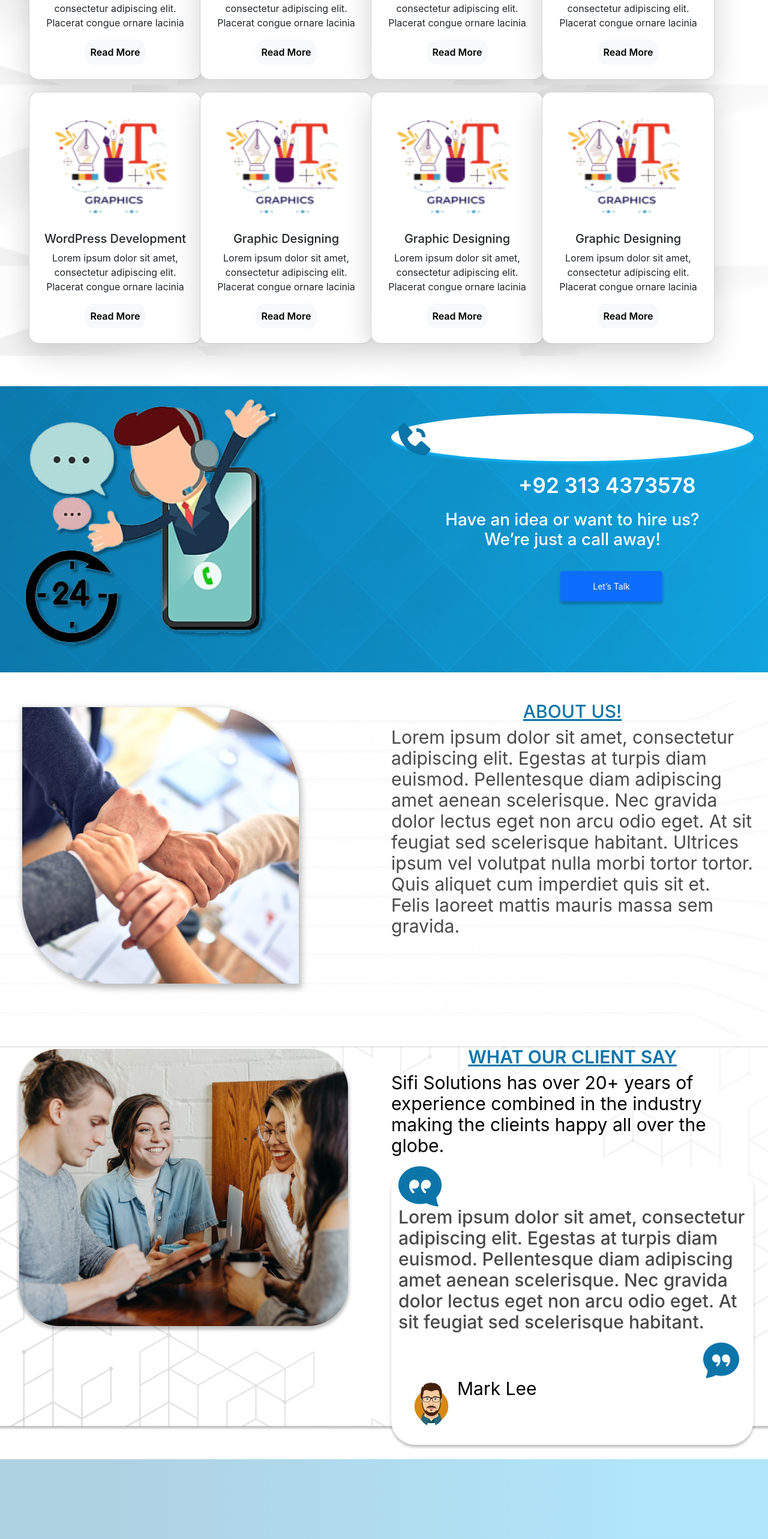
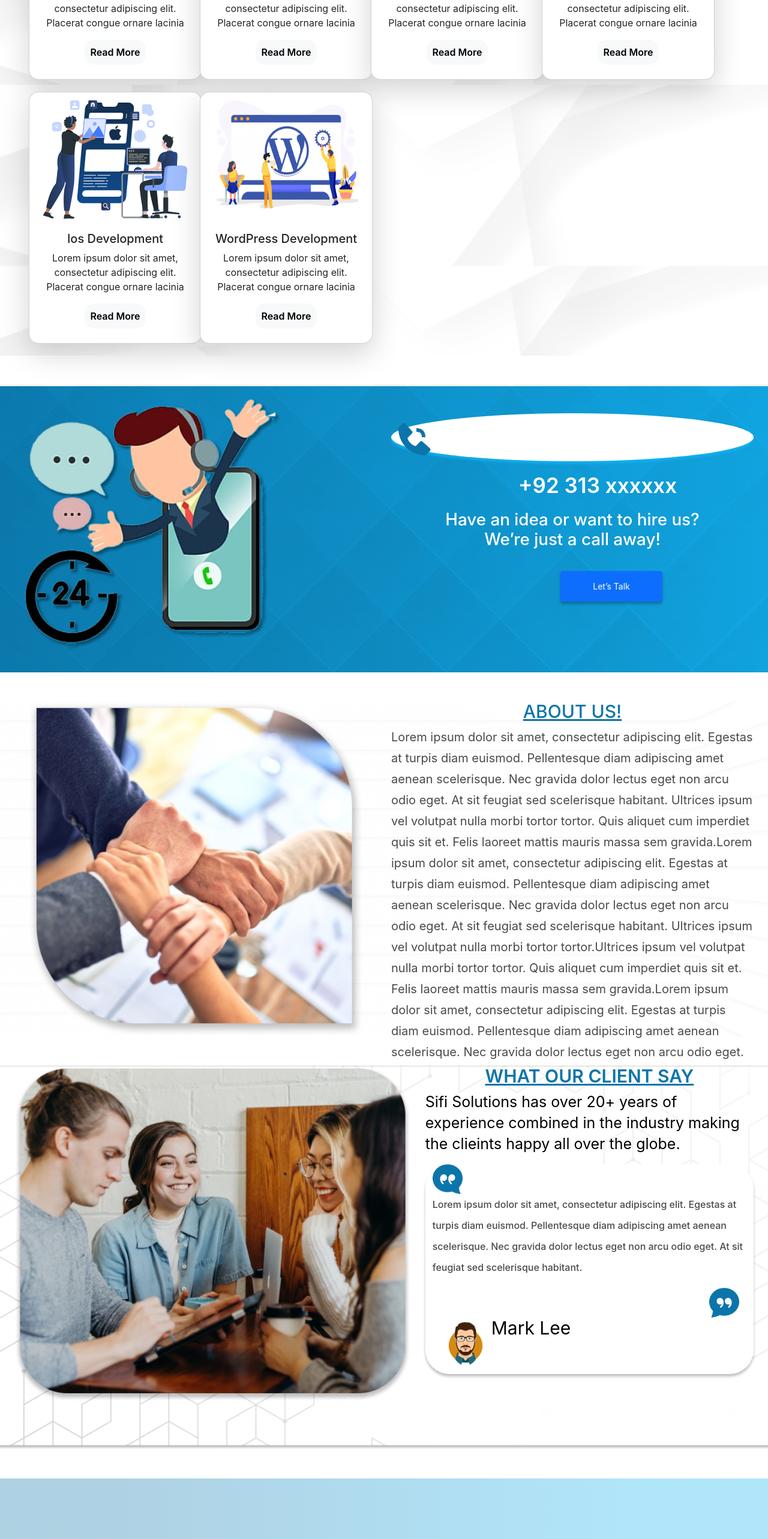
Before and after one commit to faizan3165/sifi-client, a React (Create React App) app: page / in a window 1280 px wide. Shown: the part 1460-4026 px from the top of the page at 60% size. Built offline with nearby package versions, Linux system fonts and the light colour scheme.

Commit message:
testimonials and services modifications

```diff
--- a/src/components/About/About.css
+++ b/src/components/About/About.css
@@ -34,7 +34,7 @@
 .right-container-para{
     font-style: normal;
     font-weight: 400;
-    font-size: 30px;
+    font-size: 20px;
     line-height: 35px;
 
     color: #4A4A4A;
--- a/src/components/About/About.jsx
+++ b/src/components/About/About.jsx
@@ -1,21 +1,25 @@
-import React, { Fragment } from 'react'
-import AboutUs from '../../assets/images/About-us-left-image.png'
+import React, {Fragment} from 'react';
+import AboutUs from '../../assets/images/About-us-left-image.png';
 import './About.css';
-function About() {
+function About () {
   return (
     <Fragment>
-        <div className="container-fluid d-flex mb-3 mt-5 About_container">
-        <div className="container About_container_left ">
-            <img src={AboutUs}/>
+      <div className="container-fluid d-flex mb-3 mt-5 About_container">
+        <div className="container d-flex justify-content-center About_container_left ">
+          <img src={AboutUs} />
         </div>
         <div className="container About_container_right ">
-            <h1 className='right-container-heading'>ABOUT US!</h1>
-            <p className='right-container-para'>Lorem ipsum dolor sit amet, consectetur adipiscing elit. Egestas at turpis diam euismod. Pellentesque diam adipiscing amet aenean scelerisque. Nec gravida dolor lectus eget non arcu odio eget. At sit feugiat sed scelerisque habitant. Ultrices ipsum vel volutpat nulla morbi tortor tortor. Quis aliquet cum imperdiet quis sit et. Felis laoreet mattis mauris massa sem gravida.</p>
+          <h1 className="right-container-heading">ABOUT US!</h1>
+          <p className="right-container-para">
+            Lorem ipsum dolor sit amet, consectetur adipiscing elit. Egestas at turpis diam euismod. Pellentesque diam adipiscing amet aenean scelerisque. Nec gravida dolor lectus eget non arcu odio eget. At sit feugiat sed scelerisque habitant.
+            Ultrices ipsum vel volutpat nulla morbi tortor tortor. Quis aliquet cum imperdiet quis sit et. Felis laoreet mattis mauris massa sem gravida.Lorem ipsum dolor sit amet, consectetur adipiscing elit. Egestas at turpis diam euismod. Pellentesque diam adipiscing amet aenean scelerisque. Nec gravida dolor lectus eget non arcu odio eget. At sit feugiat sed scelerisque habitant.
+            Ultrices ipsum vel volutpat nulla morbi tortor tortor.Ultrices ipsum vel volutpat nulla morbi tortor tortor. Quis aliquet cum imperdiet quis sit et. Felis laoreet mattis mauris massa sem gravida.Lorem ipsum dolor sit amet, consectetur adipiscing elit. Egestas at turpis diam euismod. Pellentesque diam adipiscing amet aenean scelerisque. Nec gravida dolor lectus eget non arcu odio eget.
+          </p>
         </div>
 
       </div>
     </Fragment>
-  )
+  );
 }
 
-export default About
+export default About;
--- a/src/components/Contact/Talk.jsx
+++ b/src/components/Contact/Talk.jsx
@@ -18,7 +18,7 @@ function Talk() {
             </div>
 
             <div className='container'>
-            <h1 >+92 313 4373578</h1>
+            <h1 >+92 313 xxxxxx</h1>
             </div>
             <div className='container'>
             <p>Have an idea or want to hire us?<br></br> We’re just a call away!</p>
--- a/src/components/Testimonials/Reviews.css
+++ b/src/components/Testimonials/Reviews.css
@@ -36,7 +36,7 @@
 .Reviews-container-para{
     font-style: normal;
     font-weight: 400;
-    font-size: 30px;
+    font-size: 25px;
     line-height: 35px;
 
     color: #000000;
@@ -44,7 +44,7 @@
 
 }
 .Testimonial_card{
-    height: 465px;
+    height: 350px;
     width: 641px;
 
 
@@ -55,7 +55,7 @@
     .testimonial_card-para{
         font-style: normal;
         font-weight: 500;
-        font-size: 30px;
+        font-size: 16px;
         line-height: 35px;
 
         color: #4A4A4A;
--- a/src/components/Testimonials/Reviews.jsx
+++ b/src/components/Testimonials/Reviews.jsx
@@ -8,23 +8,25 @@ import VectorIcon from '../../assets/images/review-img.png'
 function Reviews() {
   return (
     <Fragment>
-          <div className="container-fluid d-flex mb-3 Reviews_container">
-        <div className="container Reviews_container_left ">
+          <div className="container-fluid d-flex mb-3 mt-5 Reviews_container">
+        <div className="container d-flex justify-content-center Reviews_container_left ">
             <img src={ReviewsImg}/>
         </div>
         <div className="container Reviews_container_right ">
             <h1 className='Reviews-container-heading'>what our client say</h1>
             <p className='Reviews-container-para'>Sifi Solutions has over 20+ years of experience combined in the industry making the clieints happy all over the globe.</p>
             <div className='container Testimonial_card'>
-                <img src={ChatIcon}/>
+                <img src={ChatIcon} width='50px' height='50px'/>
                 <p className='testimonial_card-para'>Lorem ipsum dolor sit amet, consectetur adipiscing elit. Egestas at turpis diam euismod.
-                  Pellentesque diam adipiscing amet aenean scelerisque. Nec gravida dolor lectus eget non arcu odio eget. At sit feugiat sed scelerisque habitant.</p>
+                  Pellentesque diam adipiscing amet aenean scelerisque. Nec gravida dolor lectus eget non arcu odio eget. At sit feugiat sed scelerisque habitant.
+
+                  </p>
             <div className='container d-flex justify-content-end'>
 
-                <img src={ChatIcon2} width='60px' height='60px'/>
+                <img src={ChatIcon2} width='50px' height='50px'/>
 
             </div>
-            <div className='container d-flex'>
+            <div className='container mb-5 d-flex'>
 
                 <img src={VectorIcon} />
                 <p style={{fontStyle: 'normal',
--- a/src/components/services/CardsData.jsx
+++ b/src/components/services/CardsData.jsx
@@ -3,6 +3,8 @@ import card_logo1 from '../../assets/images/Graphic-Design-Vector.jpg';
 import card_logo2 from '../../assets/images/web vector.jpg';
 import card_logo3 from '../../assets/images/ui & ux vector.webp';
 import card_logo4 from '../../assets/images/app dev vector.webp';
+import card_logo5 from '../../assets/images/ios_app_developer.svg';
+import card_logo6 from '../../assets/images/Wordpress.png';
 
 export const dummyData = [
     {
@@ -34,30 +36,17 @@ export const dummyData = [
     },
     {
       id: 4,
-      img: card_logo,
-      title: 'WordPress Development',
+      img: card_logo5,
+      title: 'Ios Development',
       text: 'Lorem ipsum dolor sit amet, consectetur adipiscing elit. Placerat congue ornare lacinia',
     },
     {
       id: 4,
-      img: card_logo,
-      title: 'Graphic Designing',
+      img: card_logo6,
+      title: 'WordPress Development',
       text: 'Lorem ipsum dolor sit amet, consectetur adipiscing elit. Placerat congue ornare lacinia',
     }
-    ,
-    {
-      id: 4,
-      img: card_logo,
-      title: 'Graphic Designing',
-      text: 'Lorem ipsum dolor sit amet, consectetur adipiscing elit. Placerat congue ornare lacinia',
-    },
-    ,
-    {
-      id: 4,
-      img: card_logo,
-      title: 'Graphic Designing',
-      text: 'Lorem ipsum dolor sit amet, consectetur adipiscing elit. Placerat congue ornare lacinia',
-    },
+
 
 
   ];
```
Also changed, not shown: src/assets/images/Wordpress.png (added), src/assets/images/ios_app_developer.svg (added).
